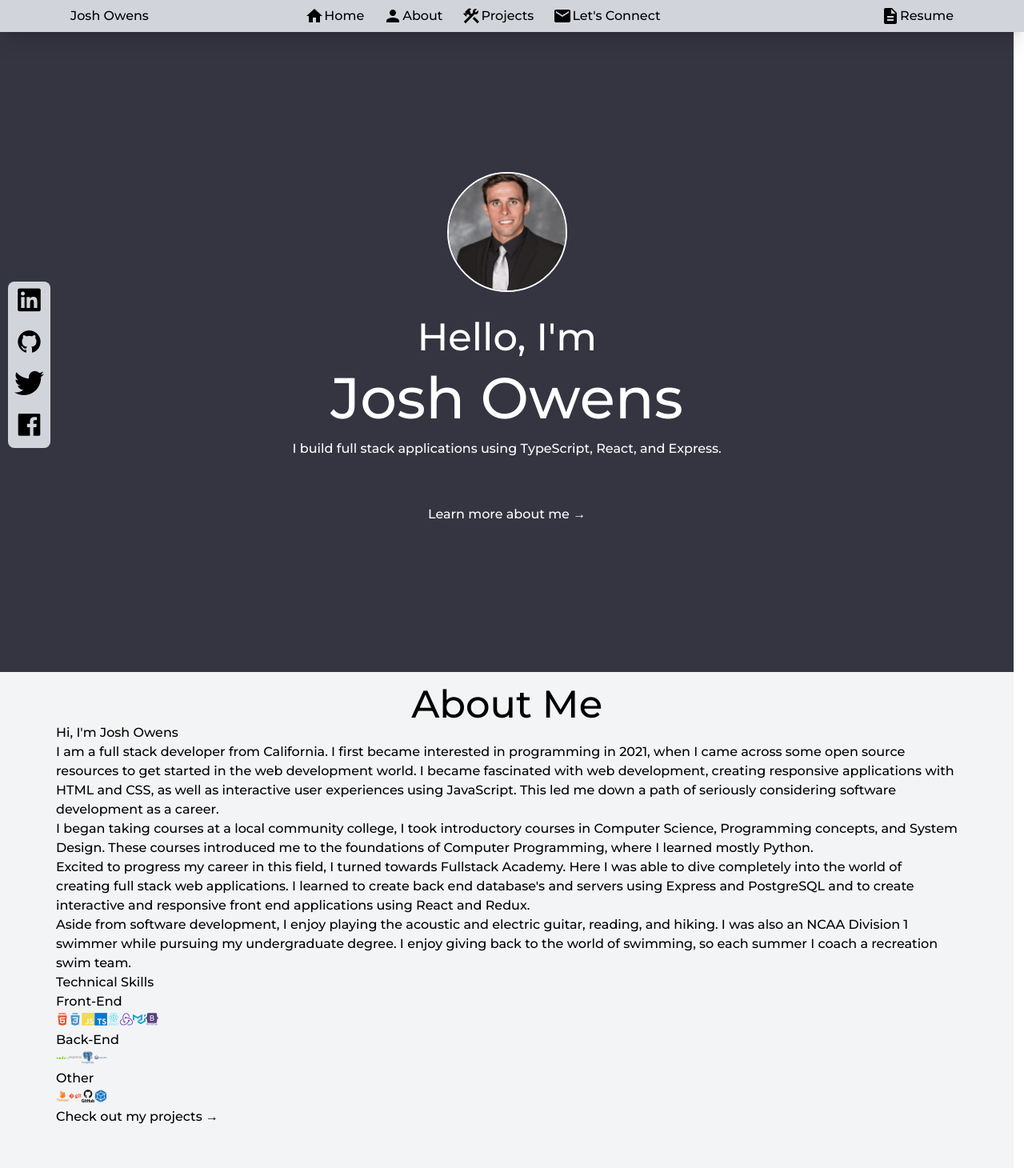
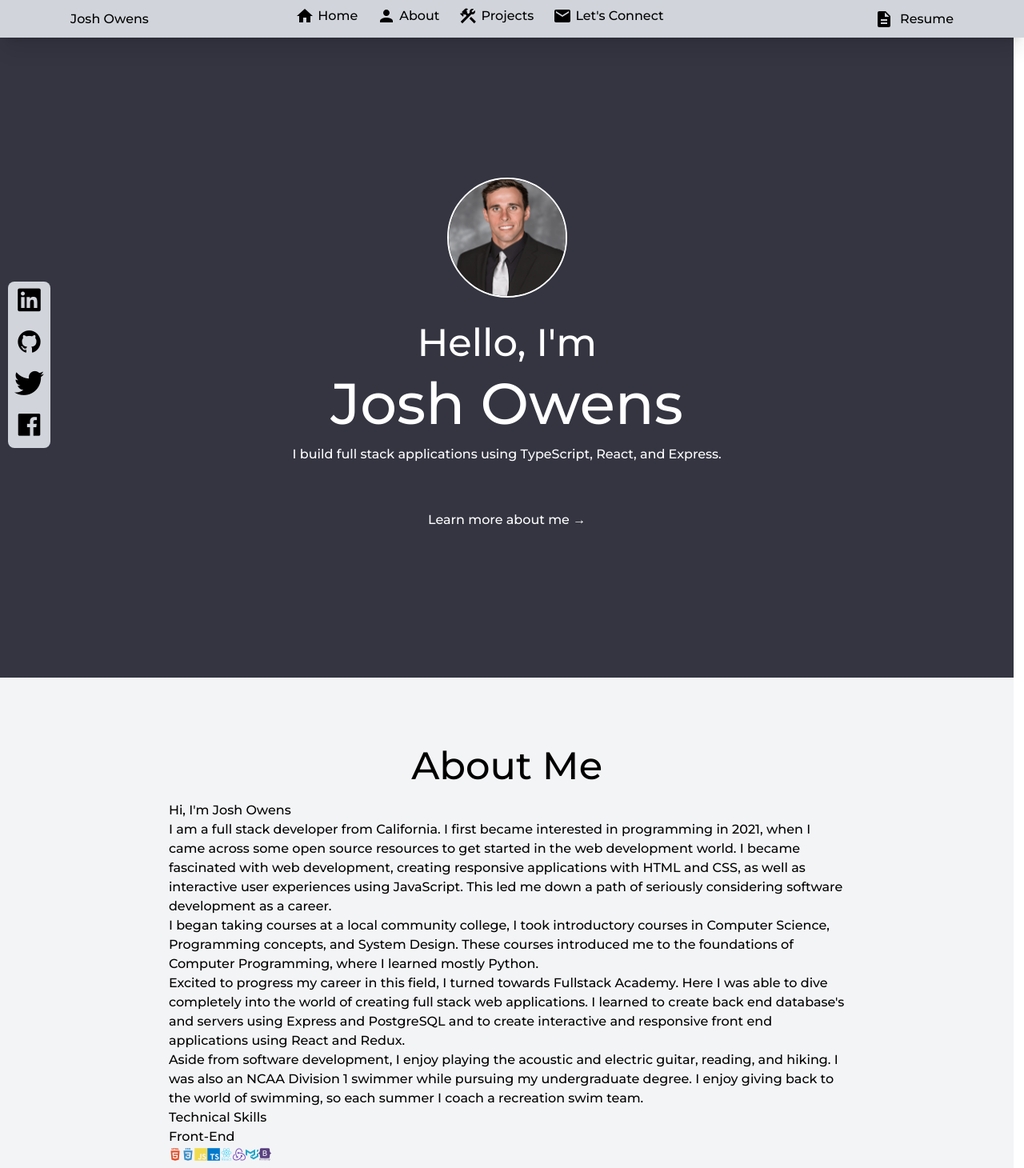
Before and after one commit to Joshowens16/portfolio_v2, a React (Vite) app: page /about in a window 1280 px wide. Shown: the top 1460 px of the page at 80% size. Built offline with nearby package versions, Linux system fonts and the light colour scheme.

Commit message:
added some nav effects

```diff
--- a/src/About.tsx
+++ b/src/About.tsx
@@ -26,11 +26,11 @@ const other: React.ReactElement[] = [
 
 const About = () => {
   return (
-    <div className="bg-gray-100 h-screen px-[70px] flex flex-wrap flex-col content-center w-[99.01vw] select-none">
+    <div className="bg-gray-100 h-screen px-[70px] flex flex-wrap flex-col content-center justify-center w-[99.01vw] select-none">
       <h1 className="flex flex-col justify-self-center self-center text-5xl mt-4">
         About Me
       </h1>
-      <div className="">
+      <div className="flex justify-center content-center flex-col w-9/12 mt-5">
         <h2>Hi, I'm Josh Owens</h2>
         <p>
           I am a full stack developer from California. I first became interested
--- a/src/Nav.tsx
+++ b/src/Nav.tsx
@@ -1,13 +1,14 @@
-import React from "react";
 import About from "./About";
 import Home from "./Home";
 import { Link } from "react-scroll";
 import Projects from "./Projects";
 import HomeIcon from "@mui/icons-material/Home";
+import React from "react";
 import PersonIcon from "@mui/icons-material/Person";
 import ConstructionIcon from "@mui/icons-material/Construction";
 import EmailIcon from "@mui/icons-material/Email";
 import DescriptionIcon from "@mui/icons-material/Description";
+import { ClassNames } from "@emotion/react";
 const nav = [
   {
     name: "Home",
@@ -45,18 +46,21 @@ const Nav = () => {
                 offset={-40}
                 duration={750}
               >
-                <button className="flex justify-center content-center">
-                  {section.icon}
-                  {section.name}
+                <button className="group text-black transition duration-300">
+                  <div className="flex justify-center content-center gap-1">
+                    {section.icon}
+                    {section.name}
+                  </div>
+                  <span className="block max-w-0 group-hover:max-w-full transition-all duration-500 h-0.5 bg-black"></span>
                 </button>
               </Link>
             );
           })}
         </div>
         <div className="flex justify-self-center self-center xl:mr-20 sm:mr-2">
-          <button className="flex justify-center content-center">
+          <button className="flex justify-center content-center gap-2">
             <DescriptionIcon />
-            Resume
+            <>Resume</>
           </button>
         </div>
       </nav>
```
